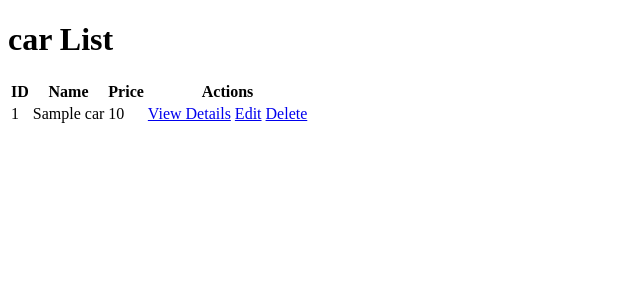
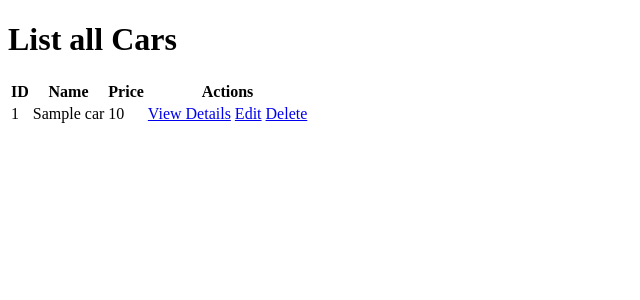
Before and after one commit to quocbao2709/asm-webcar, a Symfony app: template templates/cars/index.html.twig in a window 1280 px wide. Shown: the top 300 px of the page, without its empty margins (0-640 px from the left). Run offline with Twig, Linux system fonts and the light colour scheme; the template is opened without the code that fills it: most values are stand-ins (such as "Sample title", 1, 10 or a date in 2020); some libraries are stand-ins or nearby versions.

Commit message:
modify index cars

```diff
--- a/templates/cars/index.html.twig
+++ b/templates/cars/index.html.twig
@@ -1,7 +1,7 @@
 {% extends 'base.html.twig' %}
 
 {% block body %}
-    <h1>car List</h1>
+    <h1> List all Cars </h1>
 
     <table>
         <tr>
```
